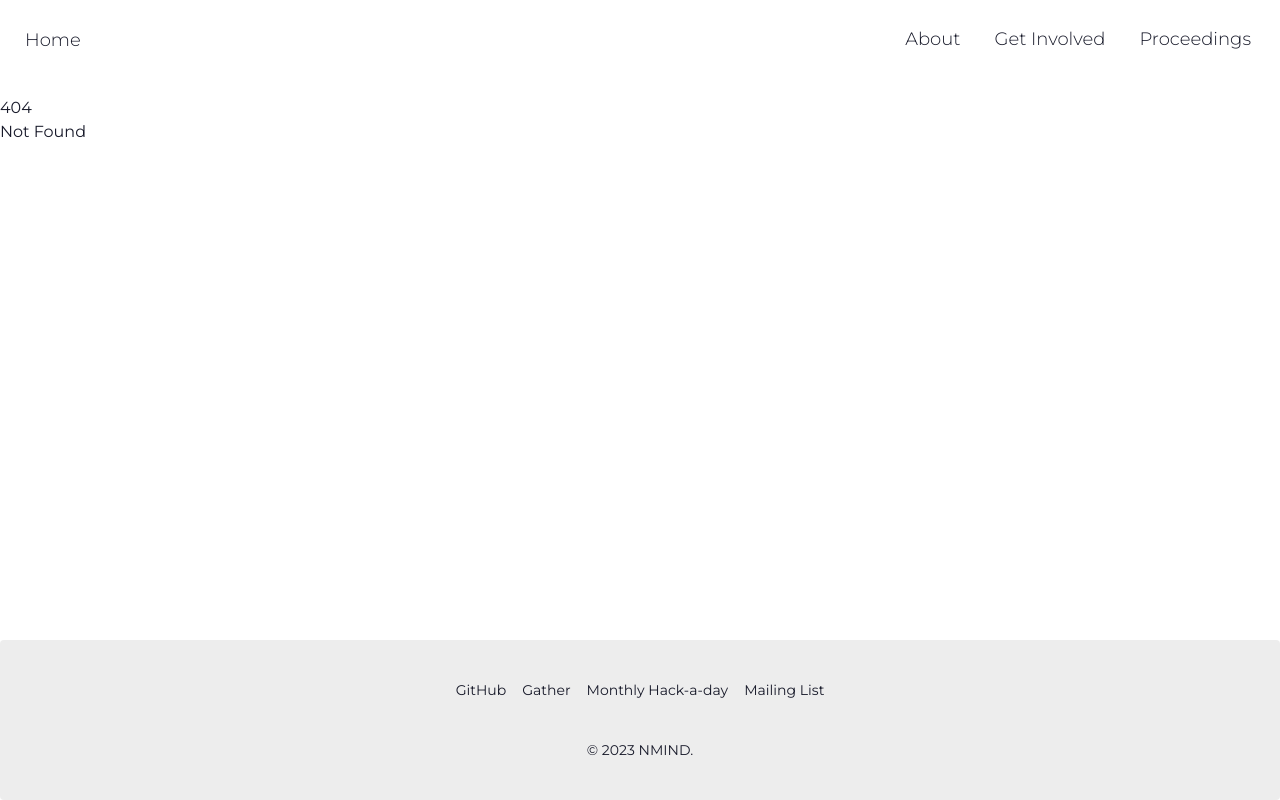
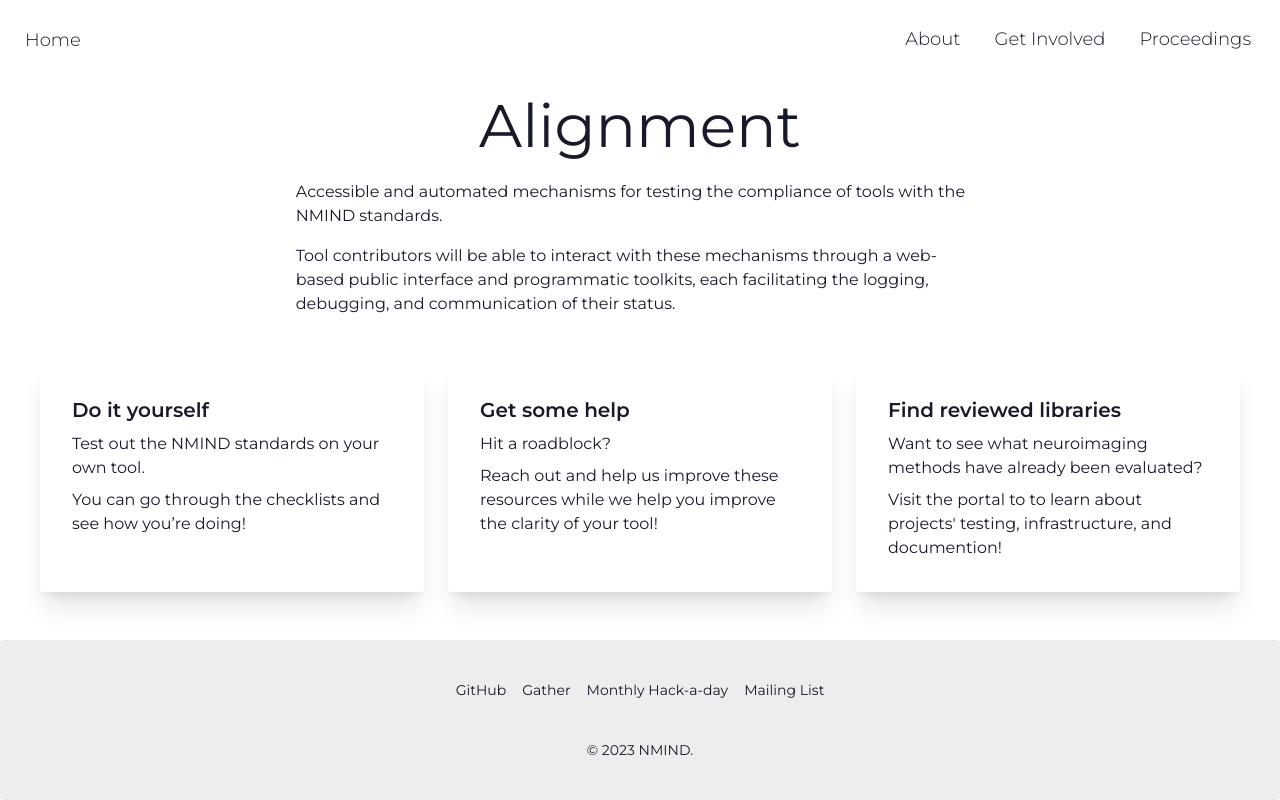
Before and after one commit to nmind/proceedings, a SvelteKit app: page /alignment in a window 1280 px wide. Before the commit this address had no page. Built offline with nearby package versions, Linux system fonts and the light colour scheme.

Commit message:
fix new-page names

```diff
--- a/src/routes/+page.svelte
+++ b/src/routes/+page.svelte
@@ -24,7 +24,7 @@
 	class="w-full flex justify-center items-center flex-col gap-y-6 lg:flex-row lg:gap-x-6 lg:items-stretch my-12"
 >
 	<div class="card w-96 bg-base-100 shadow-xl">
-		<a href="/align">
+		<a href="/alignment">
 			<figure>
 				<img src="/images/align.png" alt="An icon with the text 'Align'" />
 			</figure>
@@ -36,7 +36,7 @@
 	</div>
 
 	<div class="card w-96 bg-base-100 shadow-xl">
-		<a href="/test">
+		<a href="/testing">
 			<figure><img src="/images/test.png" alt="An icon with the text 'Test'" /></figure>
 			<div class="card-body">
 				<p>Accessible and automated tool evaluation at your fingertips.</p>
--- a/src/routes/align/+page.svelte
+++ /dev/null
@@ -1,5 +0,0 @@
-<svelte:head>
-	<title>Align | NMIND</title>
-</svelte:head>
-
-<h1>Hello, I'm the top-level 'Align' page!</h1>
--- /dev/null
+++ b/src/routes/alignment/+page.svelte
@@ -0,0 +1,58 @@
+<svelte:head>
+	<title>Alignment | NMIND</title>
+</svelte:head>
+
+<h1 class="text-4xl lg:text-5xl xl:text-6xl break-words text-center">Alignment</h1>
+
+<div class="flex justify-center mt-6">
+	<div class="max-w-prose">
+		<p>
+			Accessible and automated mechanisms for testing the compliance of tools with the NMIND
+			standards.
+		</p>
+		<p class="mt-4">
+			Tool contributors will be able to interact with these mechanisms through a web-based public
+			interface and programmatic toolkits, each facilitating the logging, debugging, and
+			communication of their status.
+		</p>
+	</div>
+</div>
+
+<div
+	class="w-full flex justify-center items-center flex-col gap-y-6 lg:flex-row lg:gap-x-6 lg:items-stretch my-12"
+>
+	<div class="card w-96 bg-base-100 shadow-xl">
+		<a href="https://github.com/nmind/coding-standards-certification">
+			<div class="card-body">
+				<h2 class="card-title">Do it yourself</h2>
+				<p>Test out the NMIND standards on your own tool.</p>
+				<p>You can go through the checklists and see how you’re doing!</p>
+			</div>
+		</a>
+	</div>
+
+	<div class="card w-96 bg-base-100 shadow-xl">
+		<a href="https://github.com/nmind/coding-standards-certification/issues/new">
+			<div class="card-body">
+				<h2 class="card-title">Get some help</h2>
+				<p>Hit a roadblock?</p>
+				<p>
+					Reach out and help us improve these resources while we help you improve the clarity of
+					your tool!
+				</p>
+			</div>
+		</a>
+	</div>
+
+	<div class="card w-96 bg-base-100 shadow-xl">
+		<a href="/libraries">
+			<div class="card-body">
+				<h2 class="card-title">Find reviewed libraries</h2>
+				<p>Want to see what neuroimaging methods have already been evaluated?</p>
+				<p>
+					Visit the portal to to learn about projects' testing, infrastructure, and documention!
+				</p>
+			</div>
+		</a>
+	</div>
+</div>
```
Also changed, not shown: src/routes/testing/+page.svelte (renamed from src/routes/test/+page.svelte).
